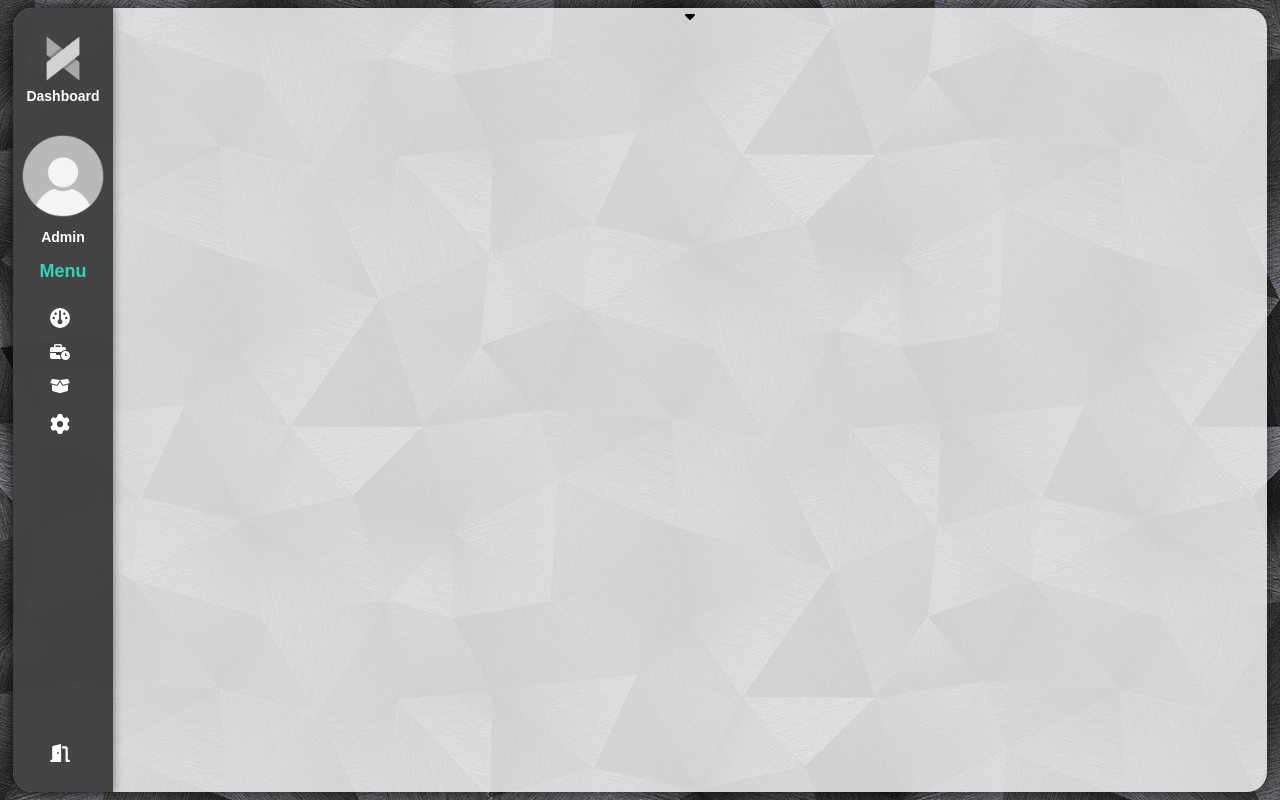
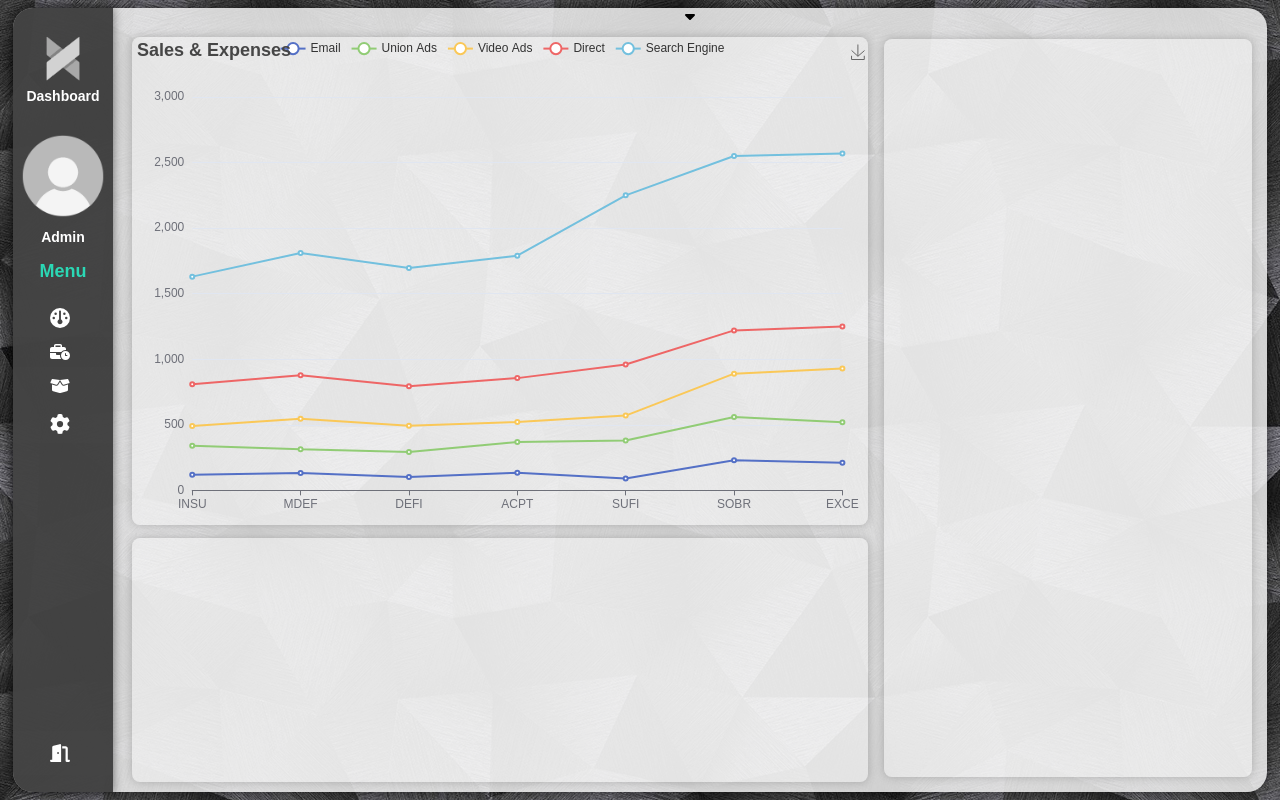
Before and after one commit to valfonsoardila/Form-X-Academic-App, a React (Create React App) app: page /dashboard in a window 1280 px wide. Built offline with nearby package versions, Linux system fonts and the light colour scheme.

Commit message:
Dashboard con hooks agregados correctamente

```diff
--- a/src/components/dashboard/container/Container.js
+++ b/src/components/dashboard/container/Container.js
@@ -4,16 +4,16 @@ import HomePage from "../../../pages/dashboard/home/HomePage";
 import ProfilePage from "../../../pages/dashboard/profile/ProfilePage";
 import "./Container.css";
 
-const Container = ({onComponentChange}) => {
+const Container = ({activeComponent}) => {
   return (
     <div className="main-container-content">
       <Header />
       <div className="main-container-body">
         <div className="main-container-body-content">
-          {onComponentChange === "dashboard" && (
+          {activeComponent === "dashboard" && (
             <HomePage />
           )}
-          {onComponentChange === "profile" && (
+          {activeComponent === "profile" && (
             <ProfilePage />
           )}
         </div>
```
